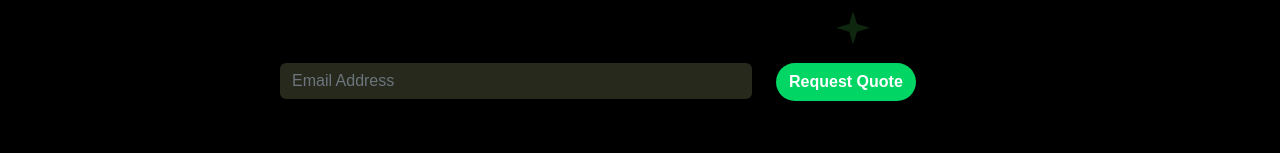
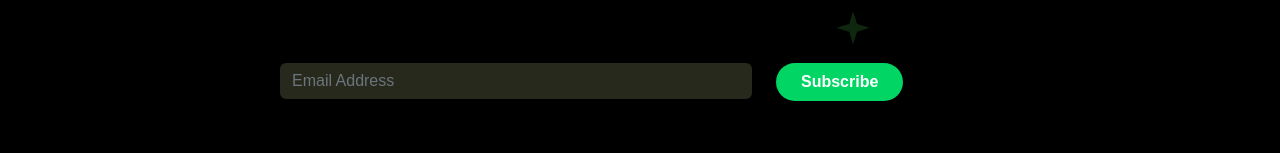
Before and after one commit to Saytzeff-D/Paxdav-FE, a React (Create React App) app: page / in a window 1280 px wide. Shown: the part 4634-4787 px from the top of the page. Built offline with nearby package versions, Linux system fonts and the light colour scheme; no server answers; a web font is replaced by a local one.

Commit message:
feat: subscription

```diff
--- a/src/components/Footer.js
+++ b/src/components/Footer.js
@@ -1,8 +1,40 @@
+import { Snackbar } from "@mui/material";
+import axios from "axios";
 import React, { useState } from "react";
 import { Link } from "react-router-dom";
 
-const Footer = ()=>{
+const Footer = (props)=>{
+    const { uri } = props
+    const [email, setEmail] = useState('')
     const [isSubscribing, setIsSubscribing] = useState(false)
+    const [open, setOpen] = useState(false);
+    const [message, setMessage] = useState('')
+
+    const handleClose = (event, reason) => {
+    if (reason === 'clickaway') {
+        return;
+    }
+
+    setOpen(false);
+    };
+
+    const subscribeNow = ()=>{
+        if (email !== '') {
+            setIsSubscribing(true)
+            axios.post(`${uri}quote/subscribe`).then((resp)=>{
+                setMessage(resp.data.message)
+                setOpen(true)
+                setEmail('')
+                setIsSubscribing(false)
+            }).catch(()=>{
+                setMessage('Internal Server Error')
+                setOpen(true)
+                setIsSubscribing(false)
+            })
+        } else {
+            console.log('No input')
+        }
+    }
     return (
         <div className="footer">
             <hr className='container my-5' />
@@ -14,16 +46,16 @@ const Footer = ()=>{
                     <div className="col-md-8">
                         <div className="row w-100 mx-auto">
                             <div className="col-md-8 mb-2">
-                                <input placeholder="Email Address" className="bg-quote-input form-control col-10" />
+                                <input value={email} onChange={(e)=>setEmail(e.target.value)} placeholder="Email Address" className="bg-quote-input form-control col-10" />
                             </div>
                             <div className="col-md-4 mb-2">
-                                <button disabled={isSubscribing} className="btn bg-quote rounded-pill fw-bold text-white rounded-0 text-white">
+                                <button onClick={subscribeNow} disabled={isSubscribing} className="px-4 btn bg-quote rounded-pill fw-bold text-white rounded-0 text-white">
                                     {
                                         isSubscribing
                                         ?
                                         'Subscribing...'
                                         :
-                                        'Request Quote'
+                                        'Subscribe'
                                     }
                                 </button>
                             </div>
@@ -66,6 +98,8 @@ const Footer = ()=>{
             <p className="text-center text-white py-3">
                 CopyRight &copy; {new Date().getFullYear()}.
             </p>
+
+            <Snackbar autoHideDuration={4000} message={message} onClose={handleClose} open={open} />
         </div>
     )
 }
```
